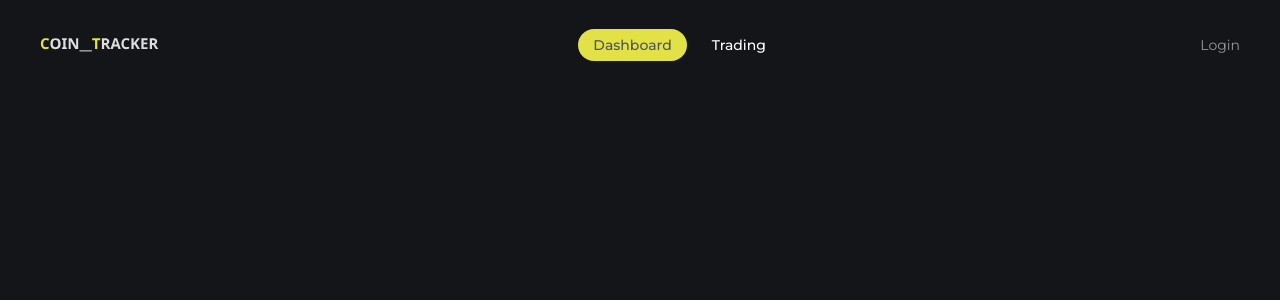
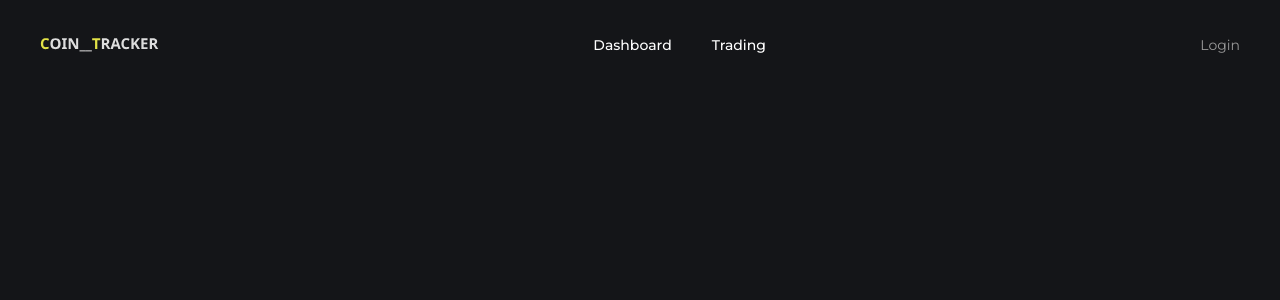
Before and after one commit to bomida/react-coin-tracker-v6, a React (Create React App) app: page / in a window 1280 px wide. Shown: the top 300 px of the page. Built offline with nearby package versions, Linux system fonts and the light colour scheme.

Commit message:
UPDATE git pages 배포를 위한 path 및 path 수정

```diff
--- a/src/Router.tsx
+++ b/src/Router.tsx
@@ -10,10 +10,10 @@ function Router() {
     const isLogin = useRecoilValue(isLoginAtom);
 
     return(
-        <BrowserRouter>
+        <BrowserRouter basename={process.env.PUBLIC_URL}>
             <Header />
             <Routes>
-                <Route path="/react-coin-tracker-v6" element={<Coinboard />} />
+                <Route path="/dashboard" element={<Coinboard />} />
                 <Route path="/trading/:coinId" element={<TradingBoard />}>
                     {/* <Route path="coins" element={<RightPanelCoins />} />
                     <Route path="detail" element={<RightPanelTrading />} /> */}
--- a/src/components/Header.tsx
+++ b/src/components/Header.tsx
@@ -7,7 +7,7 @@ import { useEffect } from "react";
 import { userInfoApi } from "../apis";
 
 const Header = () => {
-    const dashboardMatch = useMatch('/');
+    const dashboardMatch = useMatch('/dashboard');
     const tradingMatch = useMatch('/trading/:coinId');
     const [isLogin, setIsLogin] = useRecoilState(isLoginAtom);
     const [loggedInUser, setLoggedInUser] = useRecoilState(loggedInUserAtom);
@@ -44,12 +44,12 @@ const Header = () => {
     return(
         <Container>
             <Nav>
-                <Link to="/react-coin-tracker-v6">
+                <Link to="/dashboard">
                     <Logo />
                 </Link>
                 <MenuLists>
                     <MenuItem $isActive={dashboardMatch !== null}>
-                        <Link to="/react-coin-tracker-v6">Dashboard</Link>
+                        <Link to="/dashboard">Dashboard</Link>
                     </MenuItem>
                     <MenuItem $isActive={tradingMatch !== null}>
                         <Link to="/trading/:coinId">Trading</Link>
```
